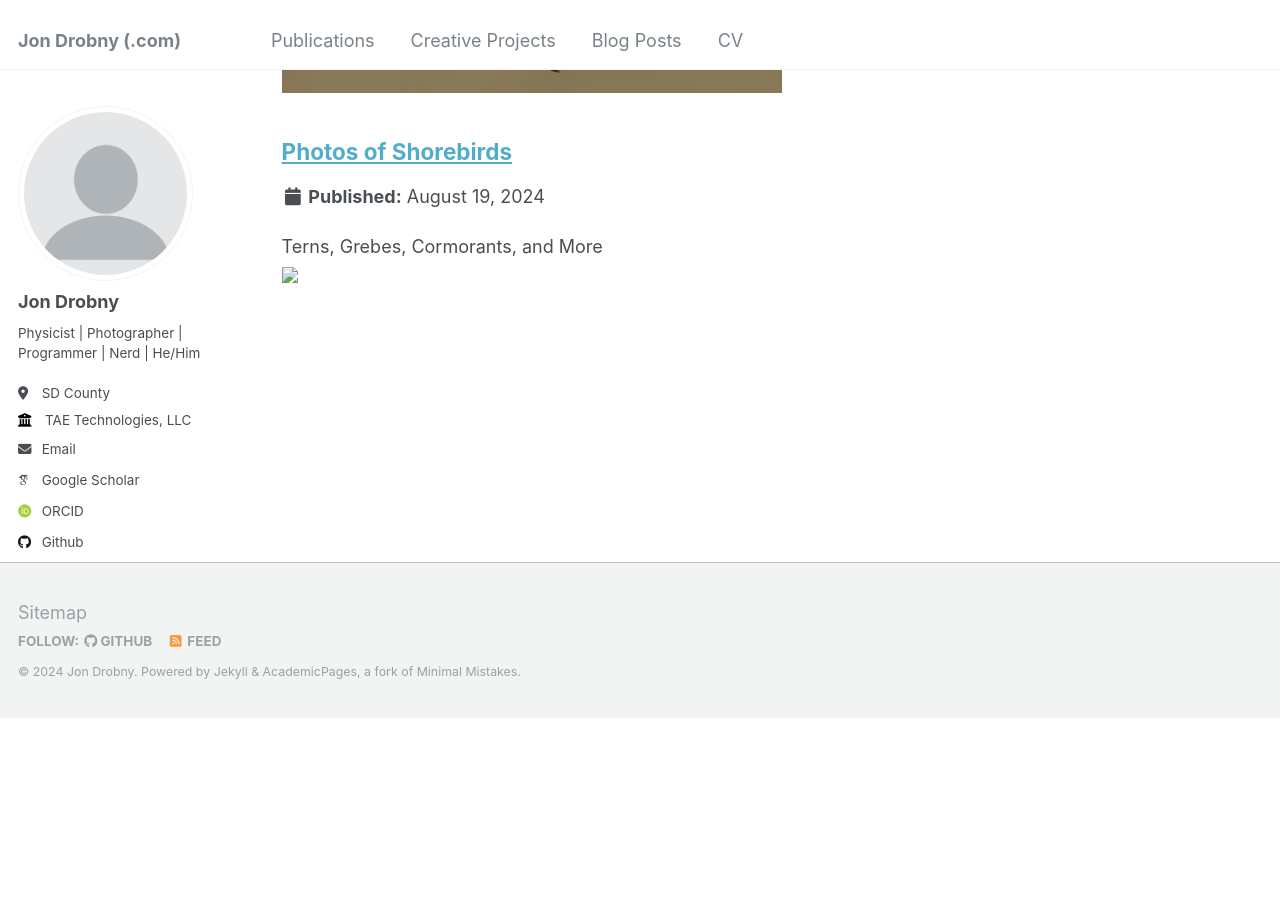
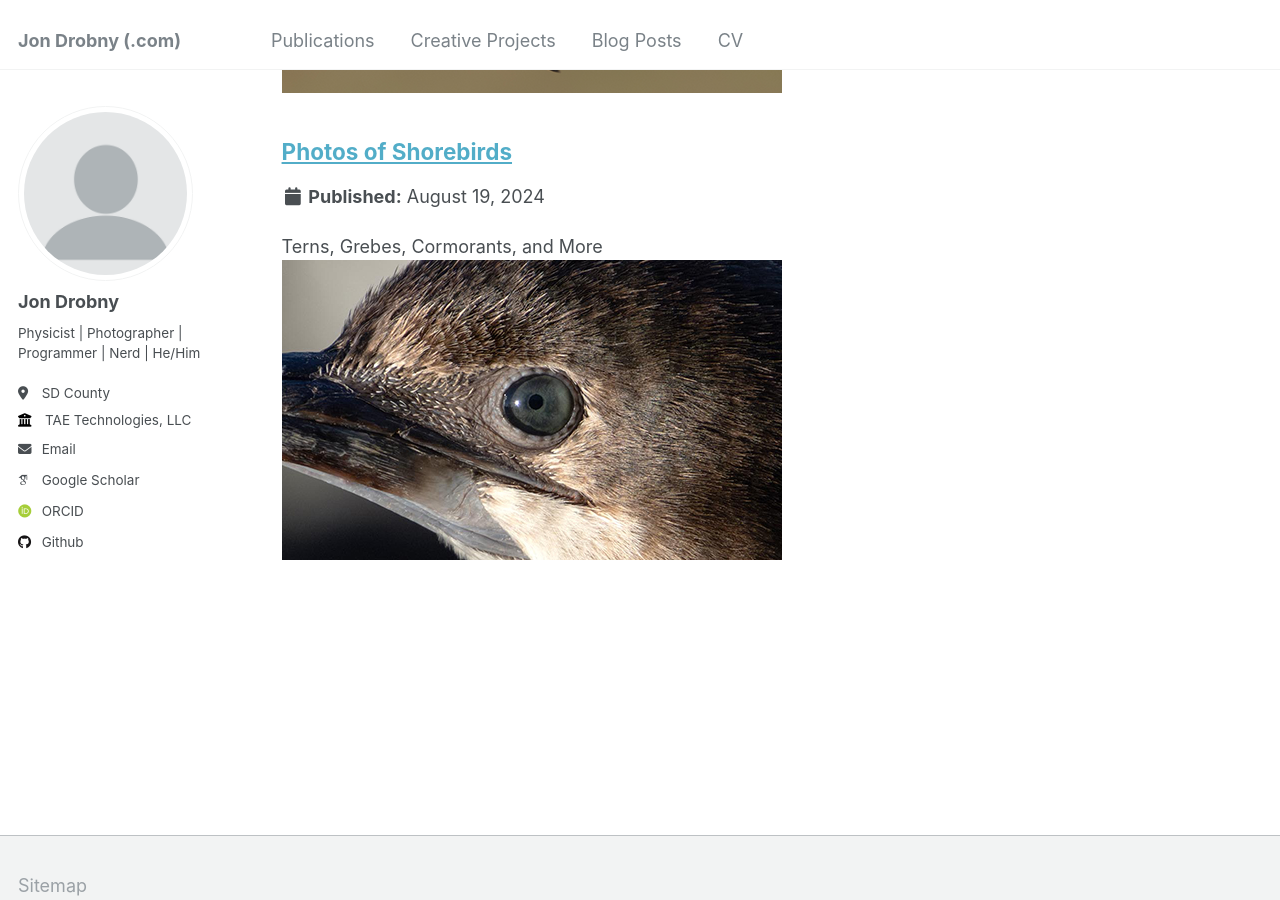
Before and after one commit to drobnyjt/jondrobnydotcom, a Jekyll site: the page built from _pages/portfolio.html, in a window 1280 px wide and 900 px high, scrolled down 509 px. Built offline with Jekyll 4.4.1, drawn with Linux system fonts in a browser that asks for light colours; some web fonts are replaced; before the commit the page ends 1227 px from its top, so only the background shows below that.

Commit message:
rustbca paper

```diff
--- a/_portfolio/portfolio-2.html
+++ b/_portfolio/portfolio-2.html
@@ -1,6 +1,6 @@
 ---
 title: "Photos of Shorebirds"
-excerpt: "Terns, Grebes, Cormorants, and More<br/><img src='/images/shorebirds/500x300.png'>"
+excerpt: "Terns, Grebes, Cormorants, and More<br/><img src='/images/shorebirds/500x300.jpg'>"
 collection: portfolio
 ---
 
```
